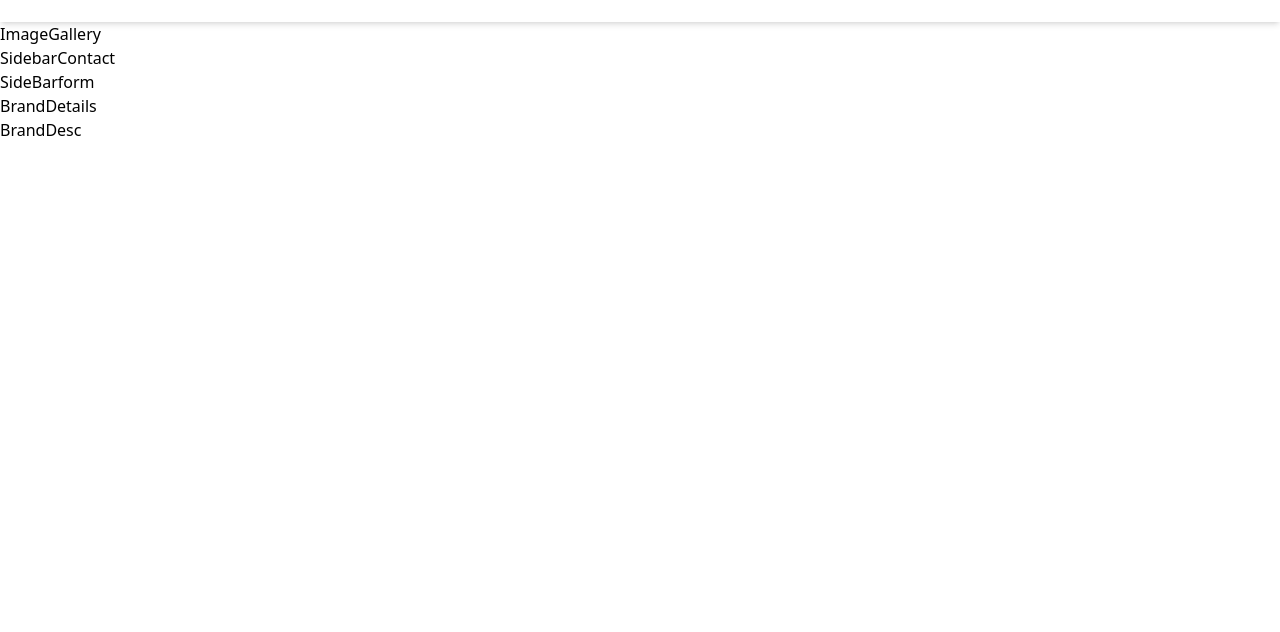
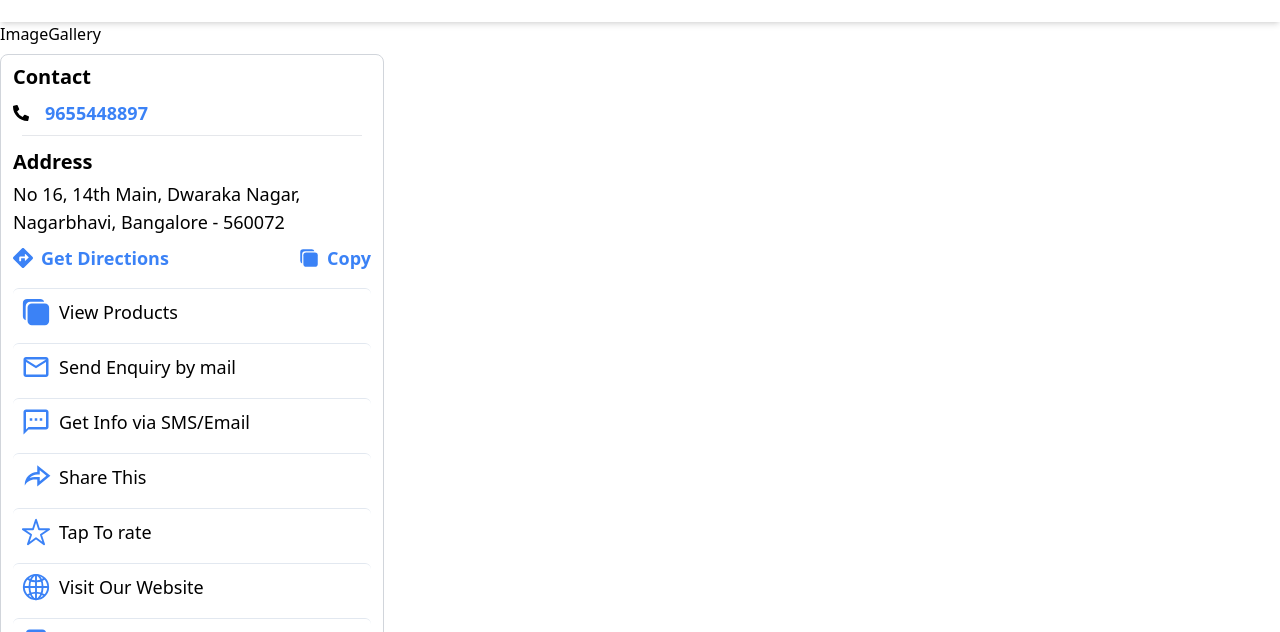
Before and after one commit to bharat407/suits, a React (Create React App) app: page / in a window 1280 px wide. Shown: the part 320-952 px from the top of the page. Before the commit the page ends 800 px from the top, so only its background shows below. Built offline with nearby package versions, Linux system fonts and the light colour scheme.

Commit message:
sidebar contact done

```diff
--- a/src/components/core/innerSection/InnerHome.jsx
+++ b/src/components/core/innerSection/InnerHome.jsx
@@ -5,9 +5,10 @@ import SideBarform from "./SideBarform";
 import BrandDetails from "./BrandDetails";
 import BrandDesc from "./BrandDesc";
 
+
 const InnerHome = () => {
   return (
-    <div>
+    <div className="w-full">
       <ImageGallery />
       <SidebarContact />
       <SideBarform />
--- a/src/components/core/innerSection/SidebarContact.jsx
+++ b/src/components/core/innerSection/SidebarContact.jsx
@@ -1,8 +1,55 @@
 import React from 'react'
+import { FaPhoneAlt, FaDirections } from "react-icons/fa";
+import { IoCopy, IoStarOutline, IoGlobeOutline } from "react-icons/io5";
+import { MdOutlineEmail, MdOutlineTextsms, MdEdit } from "react-icons/md";
+import { RiShareForwardLine } from "react-icons/ri";
+import { TbReceiptTax } from "react-icons/tb";
+
+
+function SubSection({ icon, content }) {
+  return (
+    <div className='text-blue flex gap-2 py-2 px-2 rounded-md  items-center  border-t border-slate-200 hover:bg-slate-300'>
+      <span className='text-blue-500 text-3xl'>{icon}</span>
+      <p className='text-lg '>{content}</p>
+    </div>
+  )
+}
 
 const SidebarContact = () => {
   return (
-    <div>SidebarContact</div>
+    <div className='min-w-[28%] lg:max-w-[30%] my-2 py-2 flex gap-2 border px-3 border-gray-300 rounded-lg flex-col'>
+      <h3 className='text-xl font-semibold'>Contact</h3>
+      <div className='flex gap-4 items-center'>
+        <span><FaPhoneAlt /></span>
+        <p className='text-lg text-blue-500 font-semibold'>9655448897</p>
+      </div>
+      <hr className='w-[95%] mx-auto' />
+      <div>
+        <h3 className='text-xl font-semibold my-1'>Address</h3>
+        <p className='text-lg'>No 16, 14th Main, Dwaraka Nagar,<br /> Nagarbhavi, Bangalore - 560072</p>
+      <div className='flex justify-between my-2 text-blue-500'>
+          <div className='text-blue flex gap-2 items-center cursor-pointer'>
+            <span className='text-xl'><FaDirections /></span>
+            <p className='text-lg font-semibold'>Get Directions</p>
+        </div>
+        <div className='text-blue flex gap-2 items-center cursor-pointer'>
+            <span className='text-xl'><IoCopy /></span>
+            <p className='text-lg font-semibold'>Copy</p>
+        </div>
+      </div>
+      </div>
+
+      <SubSection icon={<IoCopy/>} content={"View Products"}/>
+      <SubSection icon={<MdOutlineEmail />} content={"Send Enquiry by mail"}/>
+      <SubSection icon={<MdOutlineTextsms />} content={"Get Info via SMS/Email"}/>
+      <SubSection icon={<RiShareForwardLine />} content={"Share This"}/>
+      <SubSection icon={<IoStarOutline />} content={"Tap To rate"}/>
+      <SubSection icon={<IoGlobeOutline />} content={"Visit Our Website"}/>
+      <SubSection icon={<TbReceiptTax />} content={"GSTIN : 29AACCO1347P1ZP"}/>
+      <SubSection icon={<MdEdit />} content={"Edit This"}/>
+
+
+    </div>
   )
 }
 
```
